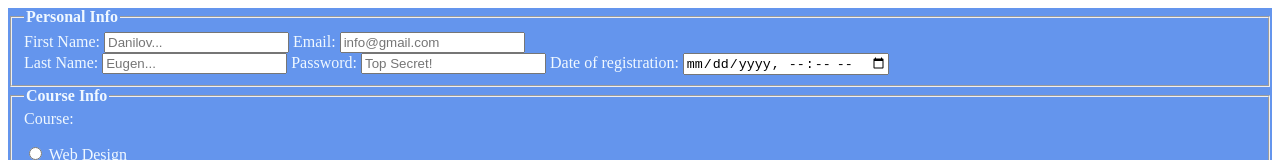
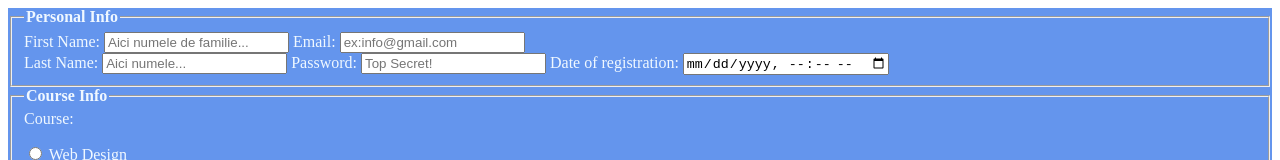
Before and after one commit to svoliard/tasks-repository, a plain HTML site: page htmlTags4/formular.html in a window 1280 px wide. Shown: the top 160 px of the page. Drawn offline with Linux system fonts and the light colour scheme.

Commit message:
uploadModify2

```diff
--- a/htmlTags4/formular.html
+++ b/htmlTags4/formular.html
@@ -20,13 +20,13 @@
             <legend><b>Personal Info</b></legend>
             <div>
                 <label for="firstname">First Name:</label>
-                <input type="text" id="firstname" placeholder="Danilov..." required>
+                <input type="text" id="firstname" placeholder="Aici numele de familie..." required>
                 <label for="email">Email:</label>
-                <input type="email" id="email" placeholder="info@gmail.com" readonly>
+                <input type="email" id="email" placeholder="ex:info@gmail.com" readonly>
             </div>
             <div>
                 <label for="lastname">Last Name:</label>
-                <input type="text" id="lastname" placeholder="Eugen..." required>
+                <input type="text" id="lastname" placeholder="Aici numele..." required>
                 <label for="password">Password:</label>
                 <input type="password" id="password" placeholder="Top Secret!" minlength="8" required>
                 <label for="datetime">Date of registration:</label>
```
